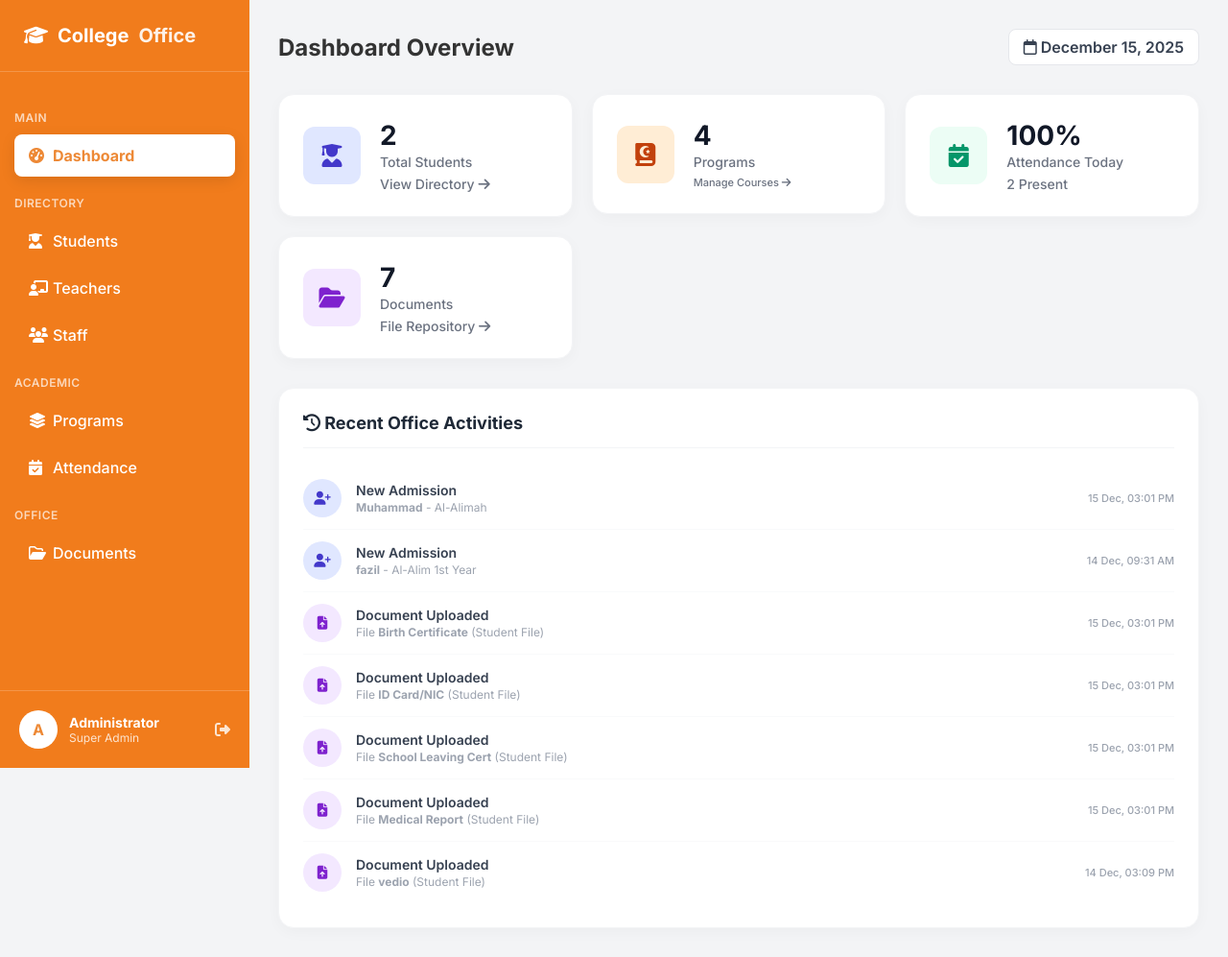
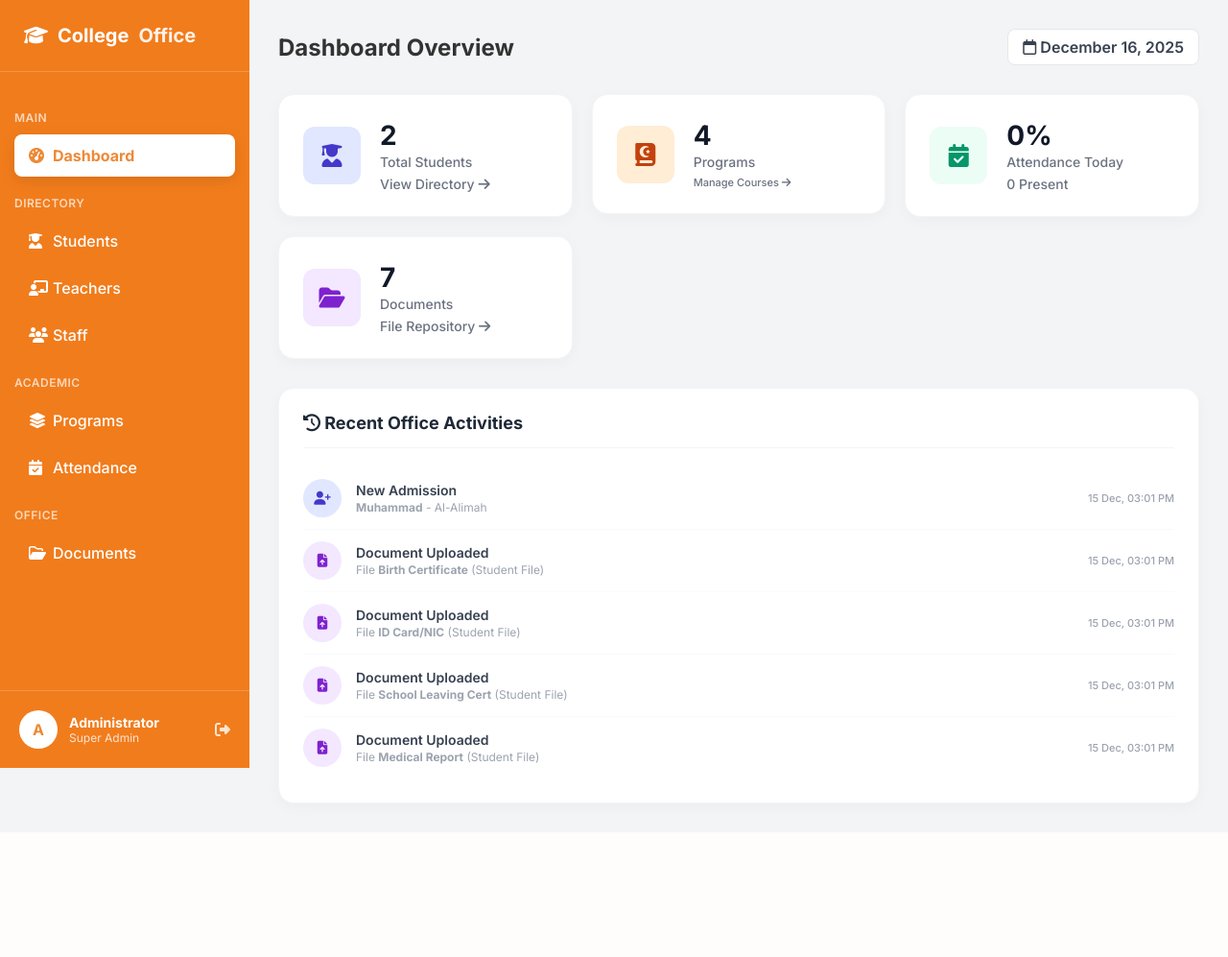
Before and after one commit to fazilmuhammad304/College-Office-System, a PHP site: page /dashboard.php in a window 1280 px wide. Shown: the whole page at 96% size. After the commit the page ends 850 px from the top, so only its background shows below. Run offline with PHP 8.4, Linux system fonts and the light colour scheme; a user stored in the database is signed in; data comes from the database, SQL or seed files in the repository.

Commit message:
Fix timezone and attendance query logic
Added timezone setting and fixed attendance query logic.

```diff
--- a/dashboard.php
+++ b/dashboard.php
@@ -1,6 +1,9 @@
 <?php
 session_start();
 include 'db_conn.php';
+
+// --- TIMEZONE FIX ---
+date_default_timezone_set('Asia/Colombo');
 
 // 1. LOGIN CHECK
 if (!isset($_SESSION['user_id']) && !isset($_SESSION['username'])) {
@@ -18,7 +21,7 @@
 $student_data = mysqli_fetch_assoc($student_result);
 $total_students = isset($student_data['total']) ? intval($student_data['total']) : 0;
 
-// B. Attendance Today
+// B. Attendance Today (Uses Correct Timezone now)
 $today = date('Y-m-d');
 $att_query = "SELECT COUNT(*) as present_count FROM attendance WHERE date = '$today' AND status = 'Present'";
 $att_result = mysqli_query($conn, $att_query);
@@ -39,7 +42,6 @@
 // ---------------------------------------------------------
 // E. DYNAMIC PROGRAMS COUNT
 // ---------------------------------------------------------
-// 'programs' டேபிளில் இருந்து எண்ணிக்கையை எடுக்கிறது
 $prog_query = "SELECT COUNT(*) as total FROM programs";
 $prog_result = mysqli_query($conn, $prog_query);
 
@@ -51,15 +53,10 @@
 }
 
 // ---------------------------------------------------------
-// 2. RECENT ACTIVITIES (FIXED LOGIC)
+// 2. RECENT ACTIVITIES
 // ---------------------------------------------------------
-// 'INTERVAL 1 DAY' நீக்கப்பட்டுள்ளது. இப்போது கடைசி 5 பதிவுகளை காட்டும்.
-
-// Get last 5 New Students
-$recent_students = mysqli_query($conn, "SELECT full_name, class_year, created_at FROM students ORDER BY created_at DESC LIMIT 5");
-
-// Get last 5 Uploaded Docs
-$recent_docs = mysqli_query($conn, "SELECT title, category, uploaded_at FROM documents ORDER BY uploaded_at DESC LIMIT 5");
+$recent_students = mysqli_query($conn, "SELECT full_name, class_year, created_at FROM students WHERE created_at >= NOW() - INTERVAL 1 DAY ORDER BY created_at DESC");
+$recent_docs = mysqli_query($conn, "SELECT title, category, uploaded_at FROM documents WHERE uploaded_at >= NOW() - INTERVAL 1 DAY ORDER BY uploaded_at DESC");
 ?>
 
 <!DOCTYPE html>
@@ -317,7 +314,7 @@
                     <?php endif; ?>
 
                     <?php if (mysqli_num_rows($recent_students) == 0 && mysqli_num_rows($recent_docs) == 0) { ?>
-                        <li style="text-align:center; color:#9CA3AF; padding:20px;">No recent activities found.</li>
+                        <li style="text-align:center; color:#9CA3AF; padding:20px;">No recent activities.</li>
                     <?php } ?>
                 </ul>
             </div>
```
